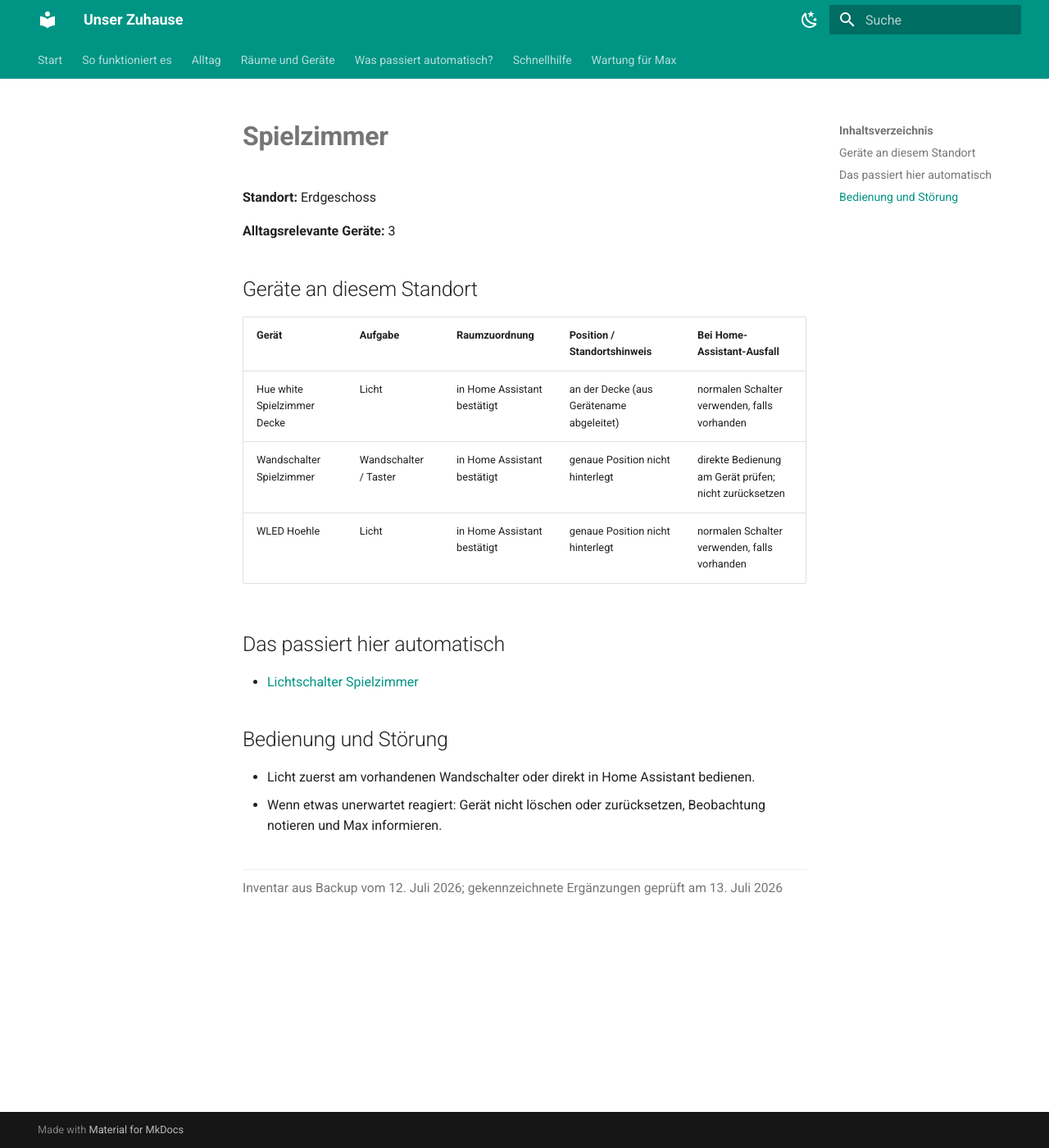
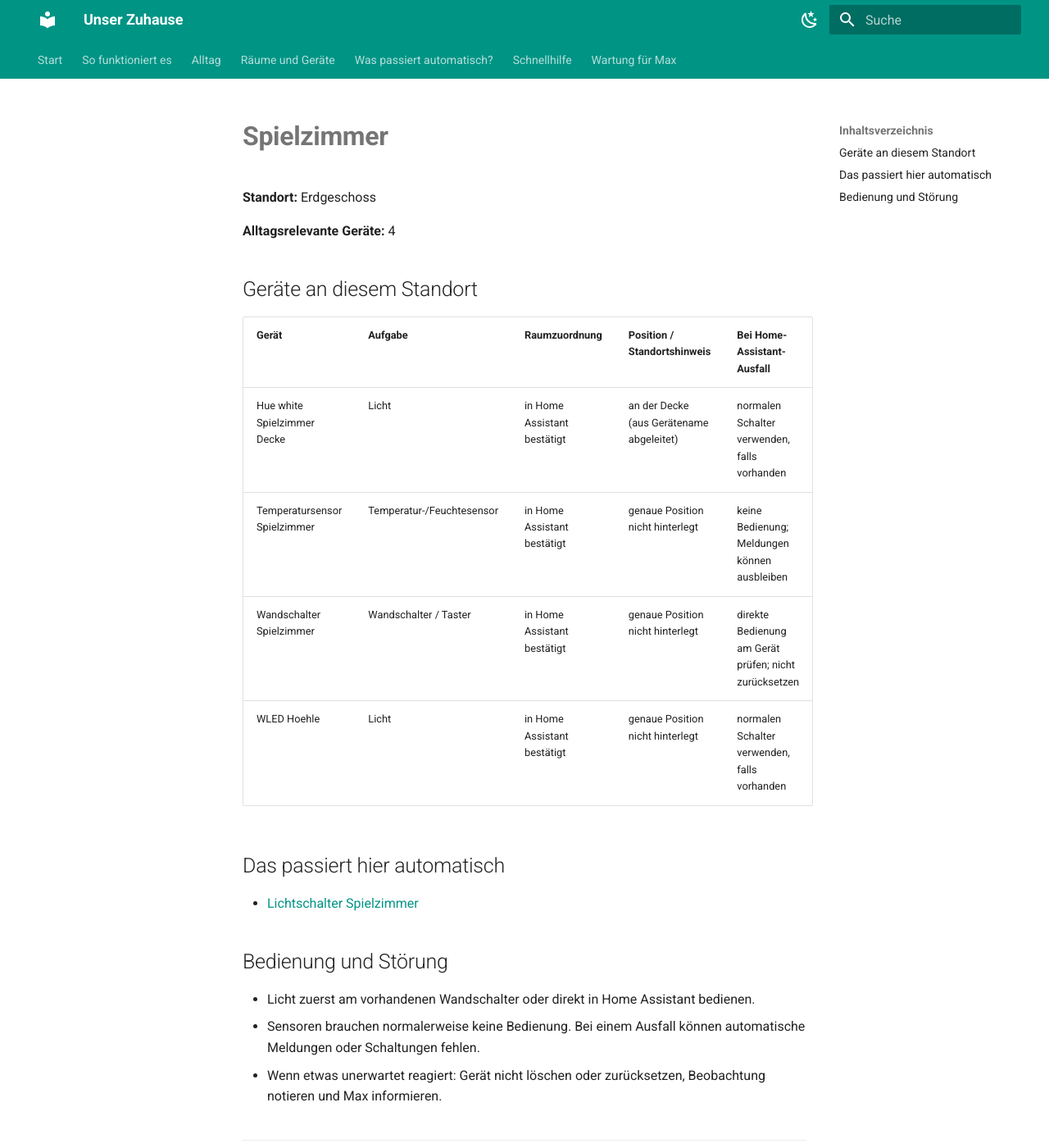
Before and after one commit to maxlhuber/homeassistant-wiki, an MkDocs documentation site: the page built from docs/raeume/generated/spielzimmer.md, in a window 1280 px wide and 1400 px high. Shown: the whole window at 82% size. Built offline with MkDocs 1.6.1 and Material for MkDocs 9.7.7, drawn with Linux system fonts in a browser that asks for light colours.

Commit message:
Temperatursensoren eindeutig zuordnen

```diff
--- a/docs/raeume/generated/spielzimmer.md
+++ b/docs/raeume/generated/spielzimmer.md
@@ -4,13 +4,14 @@
 
 **Standort:** Erdgeschoss
 
-**Alltagsrelevante Geräte:** 3
+**Alltagsrelevante Geräte:** 4
 
 ## Geräte an diesem Standort
 
 | Gerät | Aufgabe | Raumzuordnung | Position / Standortshinweis | Bei Home-Assistant-Ausfall |
 |---|---|---|---|---|
 | Hue white Spielzimmer Decke | Licht | in Home Assistant bestätigt | an der Decke (aus Gerätename abgeleitet) | normalen Schalter verwenden, falls vorhanden |
+| Temperatursensor Spielzimmer | Temperatur-/Feuchtesensor | in Home Assistant bestätigt | genaue Position nicht hinterlegt | keine Bedienung; Meldungen können ausbleiben |
 | Wandschalter Spielzimmer | Wandschalter / Taster | in Home Assistant bestätigt | genaue Position nicht hinterlegt | direkte Bedienung am Gerät prüfen; nicht zurücksetzen |
 | WLED Hoehle | Licht | in Home Assistant bestätigt | genaue Position nicht hinterlegt | normalen Schalter verwenden, falls vorhanden |
 
@@ -21,6 +22,7 @@
 ## Bedienung und Störung
 
 - Licht zuerst am vorhandenen Wandschalter oder direkt in Home Assistant bedienen.
+- Sensoren brauchen normalerweise keine Bedienung. Bei einem Ausfall können automatische Meldungen oder Schaltungen fehlen.
 - Wenn etwas unerwartet reagiert: Gerät nicht löschen oder zurücksetzen, Beobachtung notieren und Max informieren.
 
 <p class="page-status">Inventar aus Backup vom 12. Juli 2026; gekennzeichnete Ergänzungen geprüft am 13. Juli 2026</p>
```
Also changed, not shown: docs/aenderungen.md (+1 -0 lines), docs/geraete/index.md (+1 -1 lines), docs/raeume/generated/kinderzimmer.md (+1 -2 lines), docs/raeume/index.md (+2 -2 lines), 1 other file.
